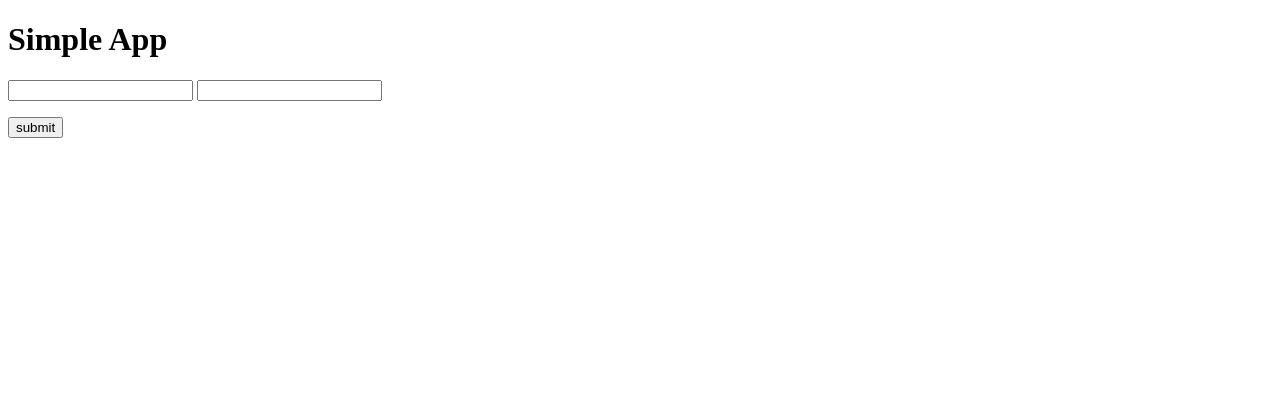
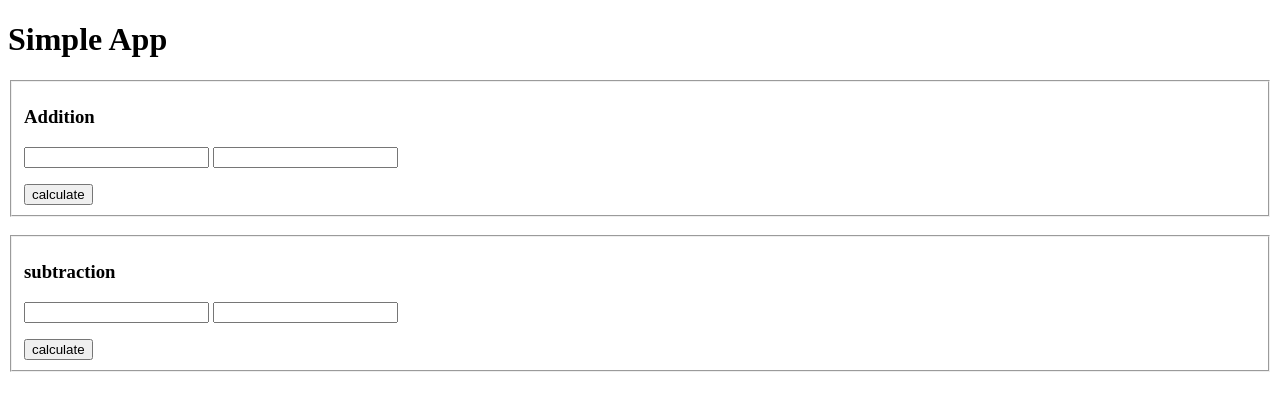
Before and after one commit to dscaksu/git-review, a plain HTML site: page index.html in a window 1280 px wide. Drawn offline with Linux system fonts and the light colour scheme.

Commit message:
new version

```diff
--- a/index.html
+++ b/index.html
@@ -13,10 +13,24 @@
 <body>
     <h1>Simple App</h1>
     <form action="">
+        <fieldset>
+        <h3>Addition</h3>
         <input id="first" type="number" required>
         <input id="second" type="number" required>
         <p id="result"></p>
-        <input id="submit" type="submit" value="submit">
+        <input id="submit" type="submit" value="calculate">
+        </fieldset>
+        <br>
+
+        <fieldset>
+            <h3>subtraction</h3>
+            <input id="first" type="number" required>
+            <input id="second" type="number" required>
+            <p id="result"></p>
+            <input id="submit" type="submit" value="calculate">
+
+        </fieldset>
+
     </form>
 
 
@@ -35,6 +49,3 @@
 
 
     </script>
-
-</body>
-</html>
```
